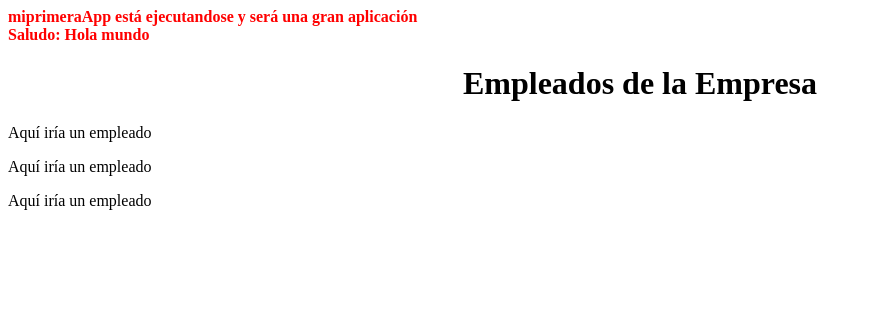
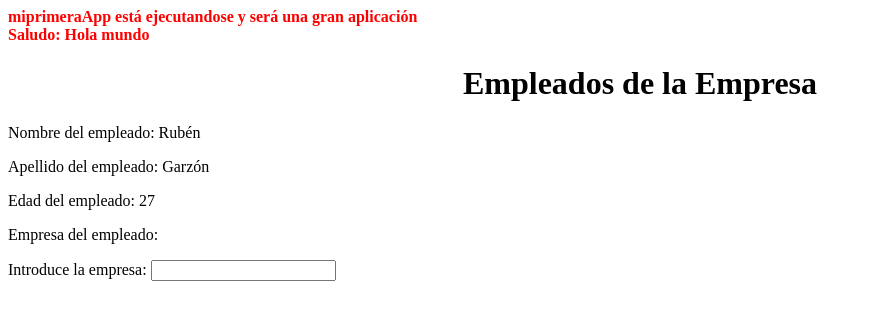
Before and after one commit to rubengarzon/Aprendiendo-Angular, an Angular app: page / in a window 1280 px wide. Shown: the top 320 px of the page, without its empty margins (0-872 px from the left). Built offline with nearby package versions, Linux system fonts and the light colour scheme.

Commit message:
Interpolación

```diff
--- a/src/app/app.component.html
+++ b/src/app/app.component.html
@@ -3,6 +3,3 @@
 <span>Saludo: {{saludo}}</span>
 <br>
 <app-empleados></app-empleados>
-<app-empleado></app-empleado>
-<app-empleado></app-empleado>
-<app-empleado></app-empleado>
--- a/src/app/empleado/empleado.component.html
+++ b/src/app/empleado/empleado.component.html
@@ -1 +1,7 @@
-<p>Aquí iría un empleado</p>
+<p>Nombre del empleado: {{ nombre }}</p>
+<p>Apellido del empleado: {{ apellido }}</p>
+<p>Edad del empleado: {{ edad }}</p>
+<p>Empresa del empleado: {{ empresa.value }}</p>
+
+Introduce la empresa: <input type="text" #empresa (keyup)="0"/> <br /><br />
+<!-- <input type="button" value="Dale!" (click)="llamaEmpresa(empresa.value)" /> -->
--- a/src/app/empleado/empleado.component.ts
+++ b/src/app/empleado/empleado.component.ts
@@ -11,6 +11,24 @@ import { Component, OnInit } from '@angular/core';
 })
 export class EmpleadoComponent implements OnInit {
 
+  nombre = 'Rubén';
+
+  apellido = 'Garzón';
+
+  edad = 27;
+
+  //empresa = 'Google';
+
+  /* public getEdad() : number {
+    return this.edad;
+  } */
+
+  /* llamaEmpresa(value:String){
+
+  } */
+
+
+
   constructor() { }
 
   ngOnInit(): void {
--- a/src/app/empleados/empleados.component.html
+++ b/src/app/empleados/empleados.component.html
@@ -1 +1,2 @@
 <h1>Empleados de la Empresa</h1>
+<app-empleado></app-empleado>
```
